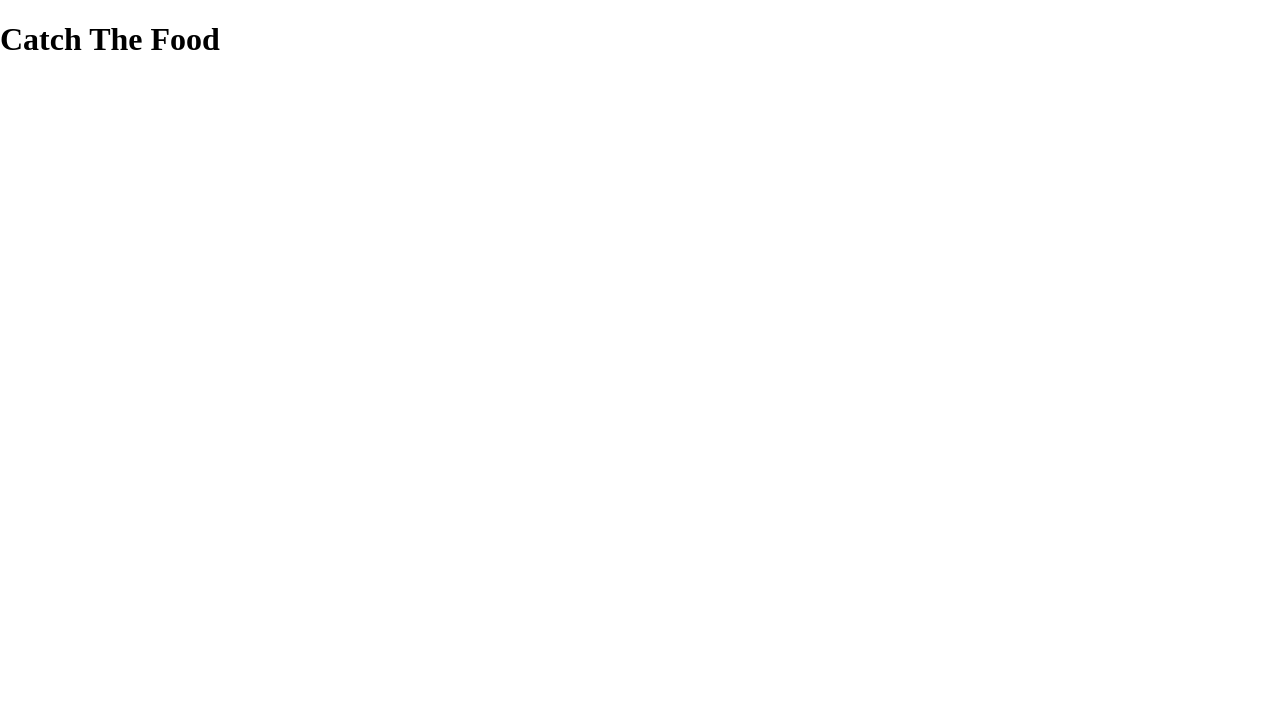
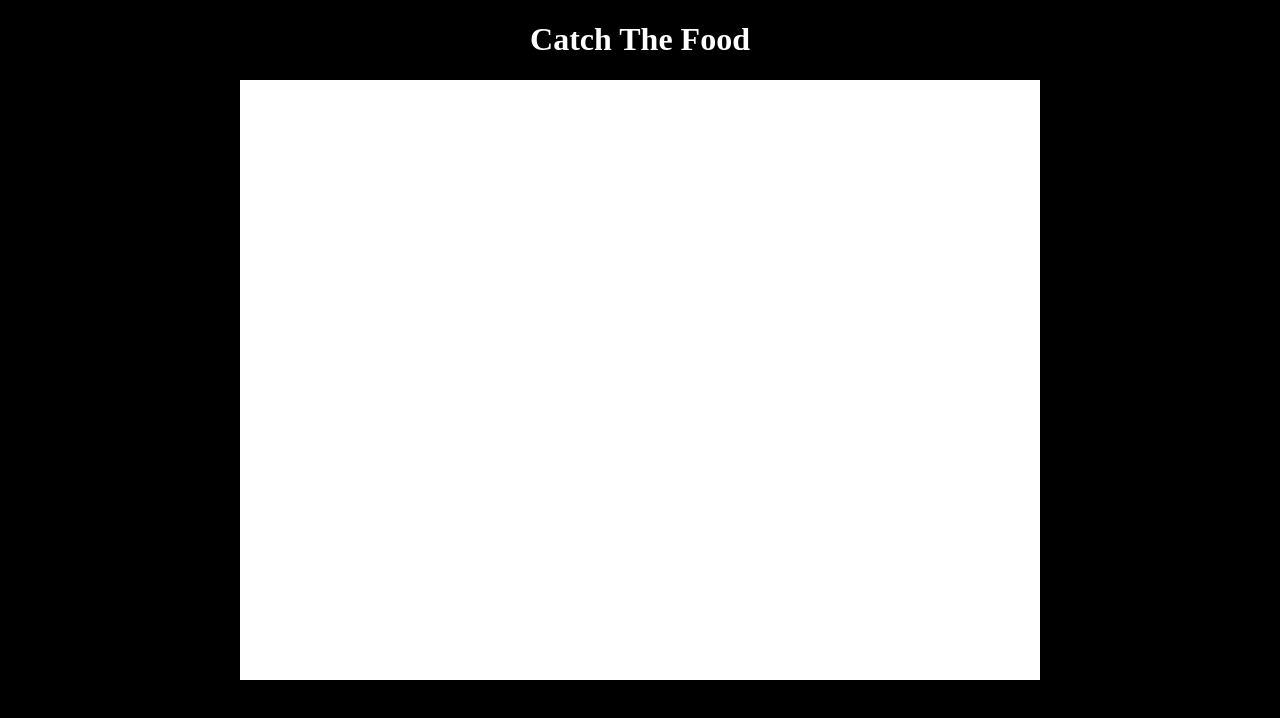
Before and after one commit to Jamisu/CatchTheFood, a website built with webpack: page src/index.html in a window 1280 px wide. Built offline with nearby package versions, Linux system fonts and the light colour scheme.

Commit message:
set some basic inline styles

```diff
--- a/src/index.html
+++ b/src/index.html
@@ -12,15 +12,27 @@
 				padding: 0;
 				margin: 0;
 				overflow: hidden;
-			  background: transparent;
+				background-color: black;
+
+				display: flex;
+				justify-content: center;
+			}
+
+			h1 {
+				color: white;
 			}
 
 			canvas {
 				margin: 0;
 				padding: 0;
 				overflow: hidden;
-			  position: absolute;
+				background-color: white;
 			}
+
+			#main {
+				text-align: center;
+			}
+
 		</style>
 		<link
 			rel="stylesheet"
@@ -28,7 +40,9 @@
 		/>
 	</head>
 	<body>
+		<div id="main">
 			<h1>Catch The Food</h1>
-		<canvas id="scene"></canvas>
+			<canvas id="scene" width="800" height="600"></canvas>
+		</div>
 	</body>
 </html>
```
Lines whose indentation alone changed are shown as unchanged.
